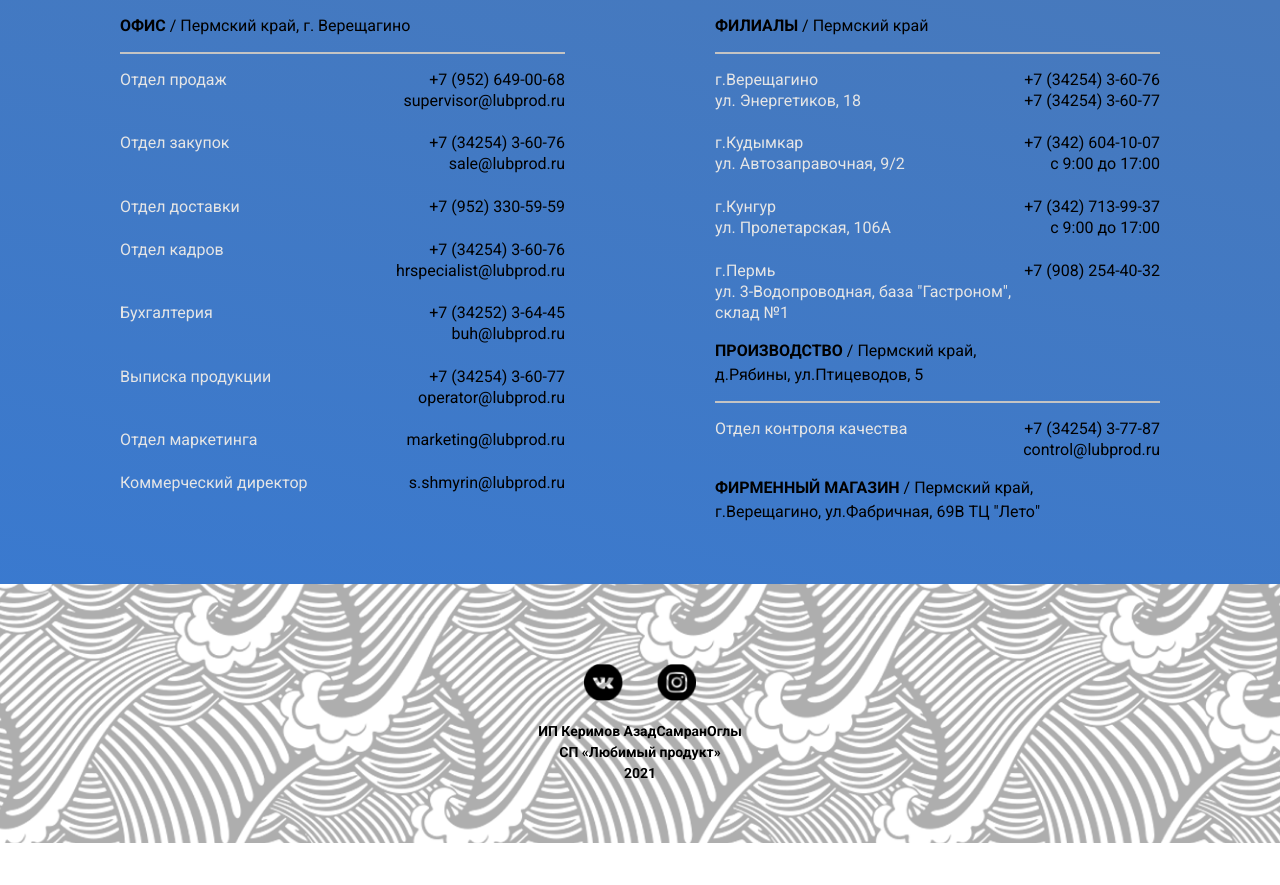
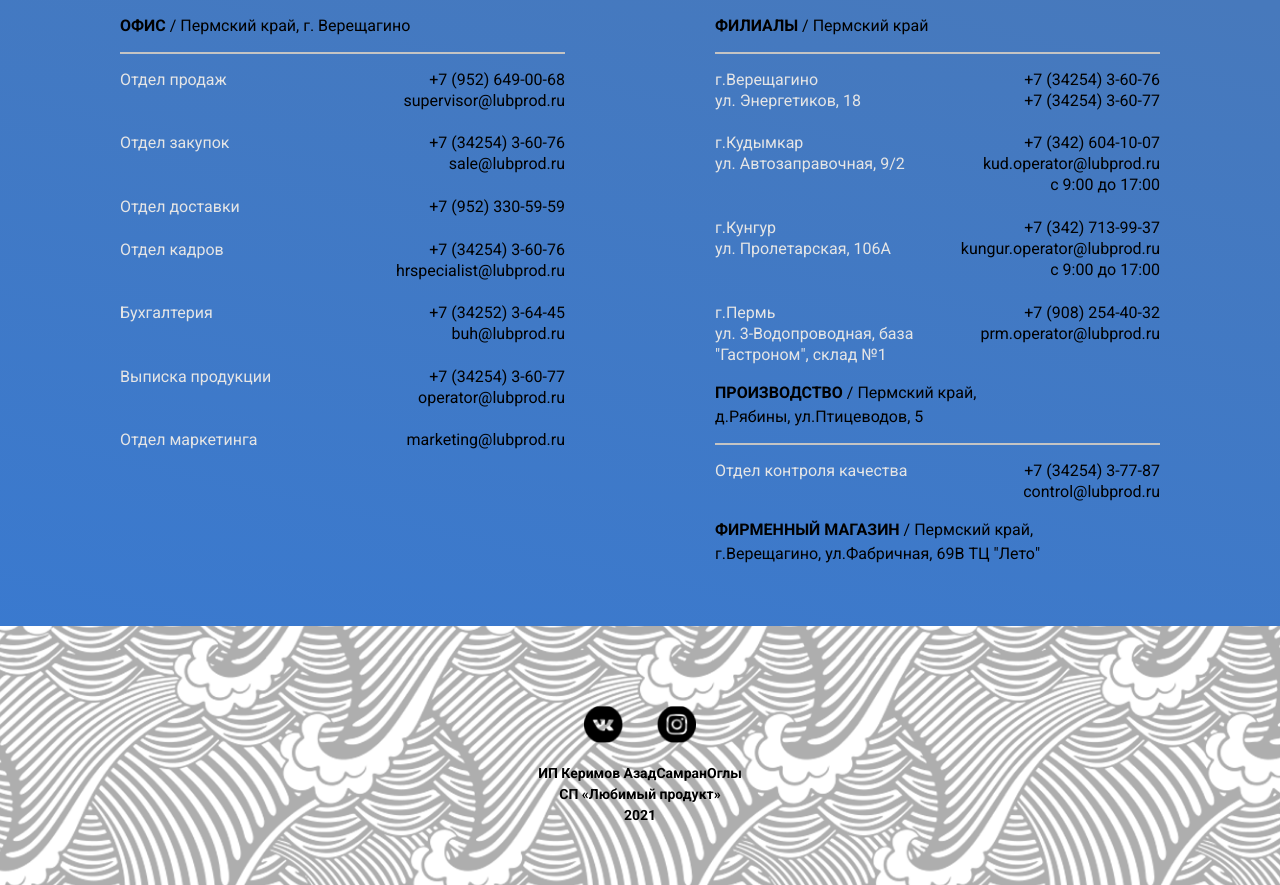
Before and after one commit to Escalion86/lubprod, a React (Create React App) app: page / in a window 1280 px wide. Shown: the part 2460-3345 px from the top of the page. Before the commit the page ends 3303 px from the top, so only its background shows below. Built offline with nearby package versions, Linux system fonts and the light colour scheme.

Commit message:
Update contacts info

```diff
--- a/src/pages/blocks/Contacts.css
+++ b/src/pages/blocks/Contacts.css
@@ -26,11 +26,11 @@
   color: #E5E5E5;
 }
 
-.offices_item_phone, .offices_item_email, .filials_item_phone, .production_item_phone, .production_item_email {
+.offices_item_phone, .offices_item_email, .filials_item_phone, .filials_item_email, .production_item_phone, .production_item_email {
   cursor: pointer;
 }
 
-.offices_item_phone, .offices_item_email, .filials_item_phone, .filials_item_workTime, .production_item_phone, .production_item_email {
+.offices_item_phone, .offices_item_email, .filials_item_phone, .filials_item_email, .filials_item_workTime, .production_item_phone, .production_item_email {
   text-align: right;
   font-family: Roboto;
   font-style: normal;
--- a/src/pages/blocks/Contacts.js
+++ b/src/pages/blocks/Contacts.js
@@ -46,7 +46,6 @@
     email: 'operator@lubprod.ru',
   },
   { name: 'Отдел маркетинга', phone: null, email: 'marketing@lubprod.ru' },
-  { name: 'Коммерческий директор', phone: null, email: 's.shmyrin@lubprod.ru' },
 ]
 
 const productionArray = [
@@ -63,6 +62,7 @@
     adress: 'ул. Энергетиков, 18',
     phone1: '+7 (34254) 3-60-76',
     phone2: '+7 (34254) 3-60-77',
+    email: null,
     workTime: null,
   },
   {
@@ -70,6 +70,7 @@
     adress: 'ул. Автозаправочная, 9/2',
     phone1: '+7 (342) 604-10-07',
     phone2: null,
+    email: 'kud.operator@lubprod.ru',
     workTime: 'с 9:00 до 17:00',
   },
   {
@@ -77,6 +78,7 @@
     adress: 'ул. Пролетарская, 106А',
     phone1: '+7 (342) 713-99-37',
     phone2: null,
+    email: 'kungur.operator@lubprod.ru',
     workTime: 'с 9:00 до 17:00',
   },
   {
@@ -84,6 +86,7 @@
     adress: 'ул. 3-Водопроводная, база "Гастроном", склад №1',
     phone1: '+7 (908) 254-40-32',
     phone2: null,
+    email: 'prm.operator@lubprod.ru',
     workTime: null,
   },
 ]
@@ -227,6 +230,17 @@
               href={'tel:' + item.phone2.replace(/[^+\d]/g, '')}
             >
               {item.phone2}
+            </a>
+          ) : null}
+          {item.email ? (
+            <a
+              className="filials_item_email"
+              style={{
+                fontSize: (deviceSize >= 2 ? 18 : 13) + fontSizeCorrection,
+              }}
+              href={'mailto:' + item.email}
+            >
+              {item.email}
             </a>
           ) : null}
           {item.workTime ? (
```
